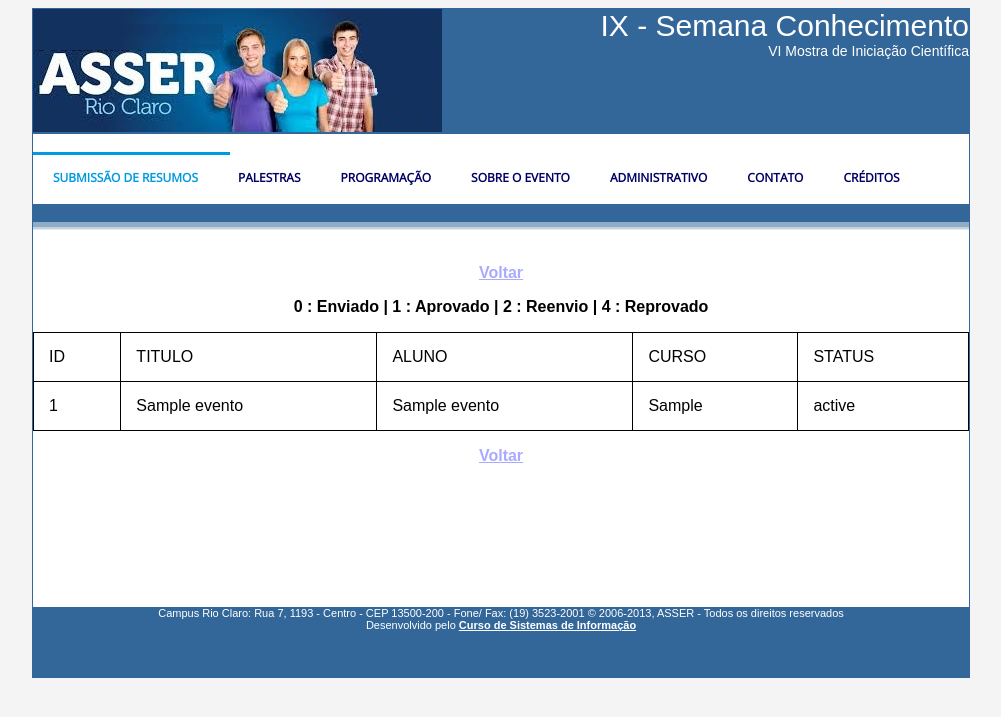
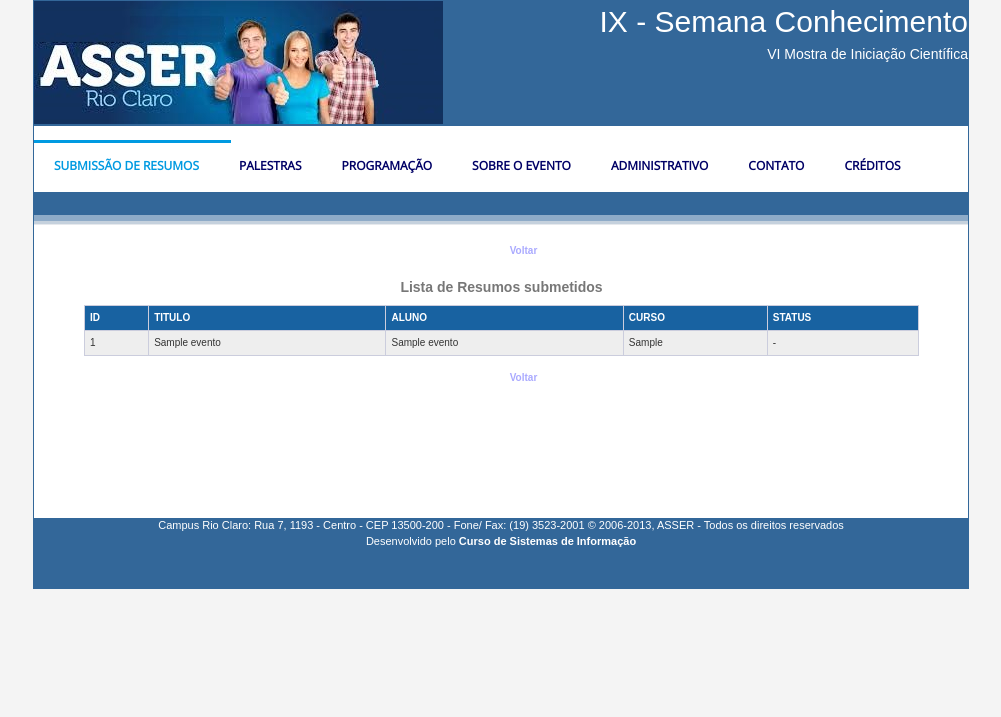
Before and after one commit to aceiro/eventosasser, a PHP site: page /listar/index.php in a window 1280 px wide. Shown: the top 717 px of the page, without its empty margins (139-1140 px from the left). Run offline with PHP 8.4, Linux system fonts and the light colour scheme; tables that the repository leaves empty or names only in its code hold one stand-in row (values such as "Sample post"); some libraries are stand-ins or nearby versions.

Commit message:
alterado o layout da tabela de listagem de resumos submetidos. adicionado bootstrap

```diff
--- a/listar/index.php
+++ b/listar/index.php
@@ -8,6 +8,10 @@
 <script src="//code.jquery.com/jquery-1.10.2.js"></script>
 <script src="//code.jquery.com/ui/1.11.4/jquery-ui.js"></script>
 
+<!-- adicionado o suporte para o bootstrap padrão  -->
+<link rel="stylesheet" href="http://maxcdn.bootstrapcdn.com/bootstrap/3.3.5/css/bootstrap.min.css">
+<script src="//maxcdn.bootstrapcdn.com/bootstrap/3.3.5/js/bootstrap.min.js"></script>
+
 <!-- outros suporte a css da página -->
 
 <link rel="stylesheet" href="../css/menu-styles.css" type="text/css">
@@ -15,6 +19,48 @@
 
 <!-- outros scripts para o menu-->
 <script src="../scripts/asser-main-menu.js"></script>
+
+<style type="text/css">
+	#listar-coteudo{
+		margin: 5px 5px 5px 50px;
+	}
+
+	table{
+		width: 95%;
+	}
+
+	table caption{
+		font-size: 14px;
+		text-align: center;
+	}
+
+	table, th, td{
+		border: 1px solid #CBCDDD;
+		border-collapse: collapse;
+	}
+
+	th, td {
+		padding: 5px;
+		text-align: left;
+	}
+
+	tr:nth-child(even){
+		background-color: #eee;
+	}
+
+	tr:nth-child(odd){
+		background-color: #fff;
+	}
+
+	th{
+		background-color: #1862A1;
+		color: white;
+	}
+
+	.linhaStatusVazio{ }
+
+</style>
+
 </head>
 
 <body>
@@ -49,7 +95,7 @@
 
 
 
-        <div>
+        <div id="listar-coteudo">
 		<p align="center"><a href="../">Voltar</a></p>
     		<form id="cad_usuario" name="usuario" method="post" action="av_resumo.php"  onSubmit="return validaCampo(); return false;">
 
@@ -60,16 +106,41 @@
 					$link->setAttribute(PDO::ATTR_ERRMODE, PDO::ERRMODE_EXCEPTION);
 
 					$sql = 'SELECT * FROM evento order by curso';
-					echo '<p align="center" size="10"><b>';
-					echo ' 0 : Enviado |';
-					echo ' 1 : Aprovado |';
-					echo ' 2 : Reenvio |';
-					echo ' 4 : Reprovado</b></p>';
-					echo '<table style="width:100%">';
-					echo '<tr><td>ID</td><td>TITULO</td><td>ALUNO</td><td>CURSO</td><td>STATUS</td></tr>';
 
+					echo '<table class=\'table-hover\'>';
+					echo '<caption><strong>Lista de Resumos submetidos </strong></caption>';
+					echo '<th>ID</th><th>TITULO</th><th>ALUNO</th><th>CURSO</th><th>STATUS</th>';
+					$linhaStatus = "linhaStatusVazio";
+					$result = "-";
 					foreach($link->query($sql) as $row){
-					echo '<tr><td>'.$row['id'].'</td><td>'.$row['titulo'].'</td><td>'.$row['nome'].'</td><td>'.$row['curso'].'</td><td>'.$row['status'].'</td></tr>';
+						$status = $row['status'];
+						switch($status){
+							case 0:{
+								$result="<span class=\" glyphicon glyphicon-list-alt\"></span> Enviado";
+								$linhaStatus = "info";
+								break;
+							}
+							case 1:{
+								$result="<span class=\" glyphicon glyphicon-ok-circle\"></span> Aprovado";
+								$linhaStatus = "success";
+								break;
+							}
+							case 2:{
+								$result="<span class=\" glyphicon glyphicon-ban-circle\"></span> Re-enviar";
+								$linhaStatus = "warning";
+								break;
+							}
+							case 3:{
+								$result="<span class=\" glyphicon glyphicon-remove-circle\"></span> Reprovado";
+								$linhaStatus = "danger";
+								break;
+							}
+							default:{
+								$result="-";
+							}
+						}
+
+						echo '<tr class=\''.$linhaStatus. '\'><td>'.$row['id'].'</td><td>'.$row['titulo'].'</td><td>'.$row['nome'].'</td><td>'.$row['curso'].'</td><td>'.$result.'</td></tr>';
 					}
 					echo '</table>';
 
@@ -77,6 +148,7 @@
 					echo "ERROR" . $e->getMessage();
 				}
 				?>
+				<br />
                 <p align="center"><a href="../">Voltar</a></p>
 				<br />
 
```
